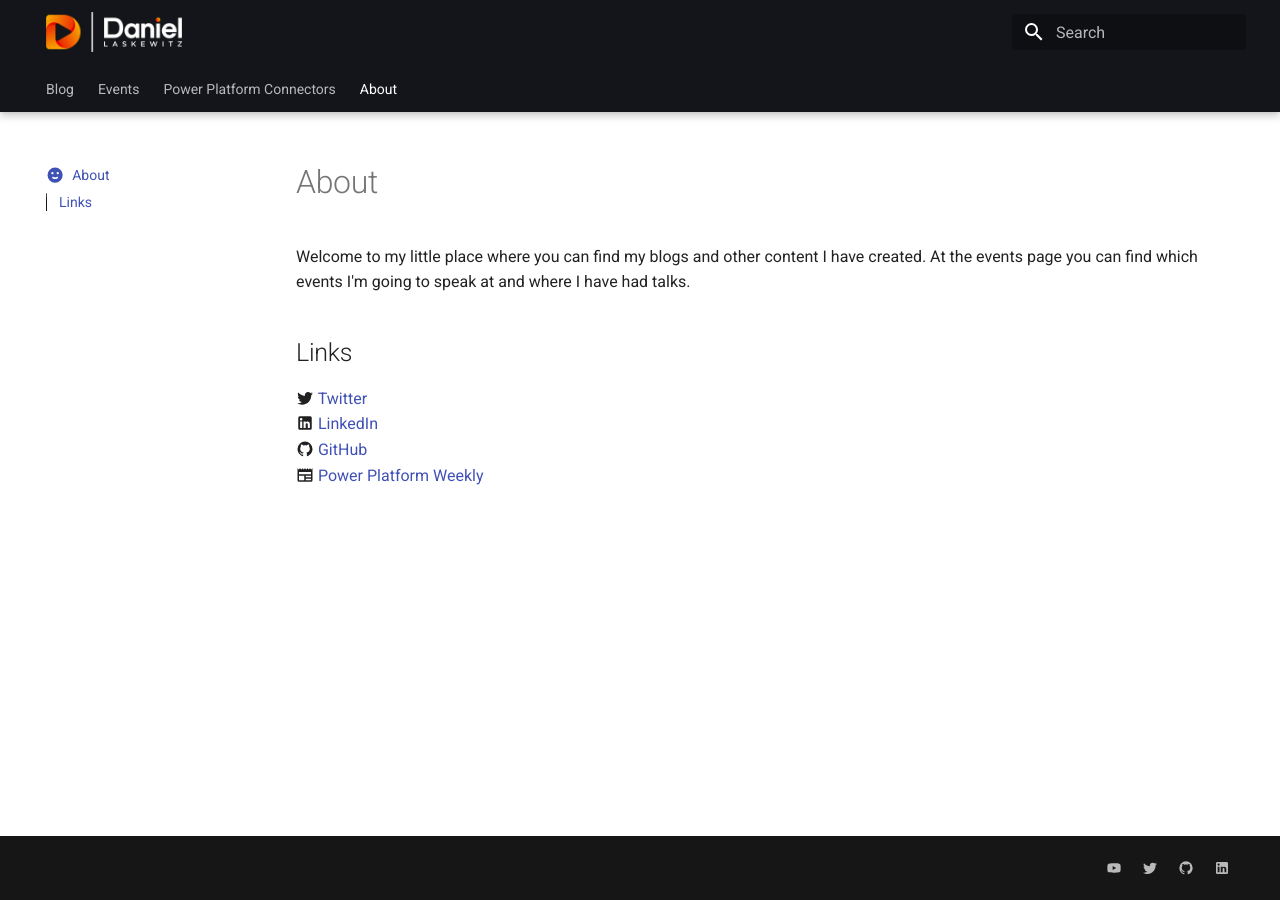
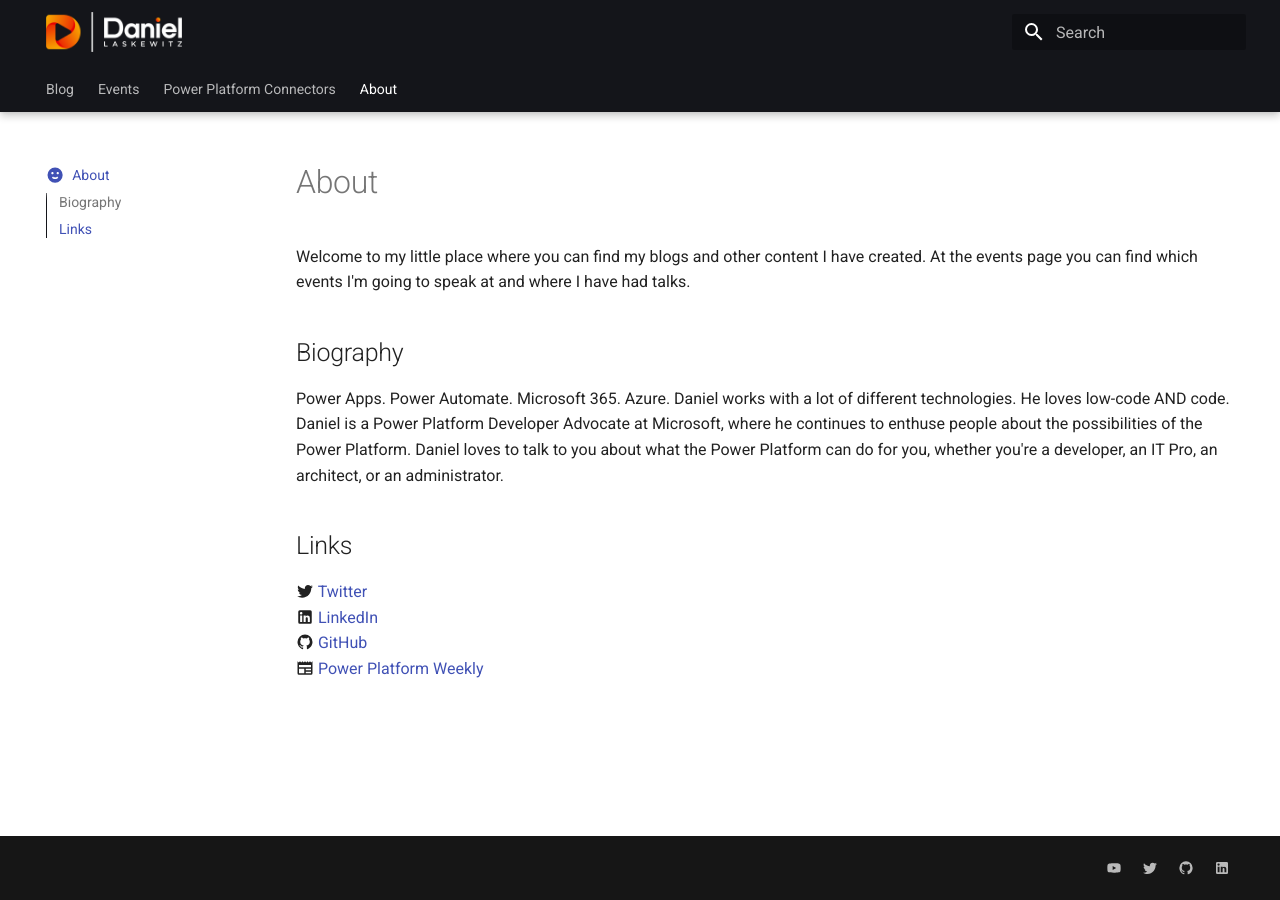
Before and after one commit to Laskewitz/laskewitz.github.io, an MkDocs documentation site: the page built from docs/about.md, in a window 1280 px wide. Built offline with MkDocs 1.6.1 and Material for MkDocs 9.7.7, drawn with Linux system fonts in a browser that asks for light colours; plug-ins that fetch from the network failed and are left out.

```diff
--- a/docs/about.md
+++ b/docs/about.md
@@ -9,6 +9,10 @@ icon: material/emoticon-happy
 
 Welcome to my little place where you can find my blogs and other content I have created. At the events page you can find which events I'm going to speak at and where I have had talks.
 
+## Biography
+
+Power Apps. Power Automate. Microsoft 365. Azure. Daniel works with a lot of different technologies. He loves low-code AND code. Daniel is a Power Platform Developer Advocate at Microsoft, where he continues to enthuse people about the possibilities of the Power Platform. Daniel loves to talk to you about what the Power Platform can do for you, whether you're a developer, an IT Pro, an architect, or an administrator.
+
 ## Links
 
 :material-twitter: [Twitter](https://www.twitter.com/laskewitz) <br />
```
Also changed, not shown: docs/posts/new-website.md (+22 -1 lines).
